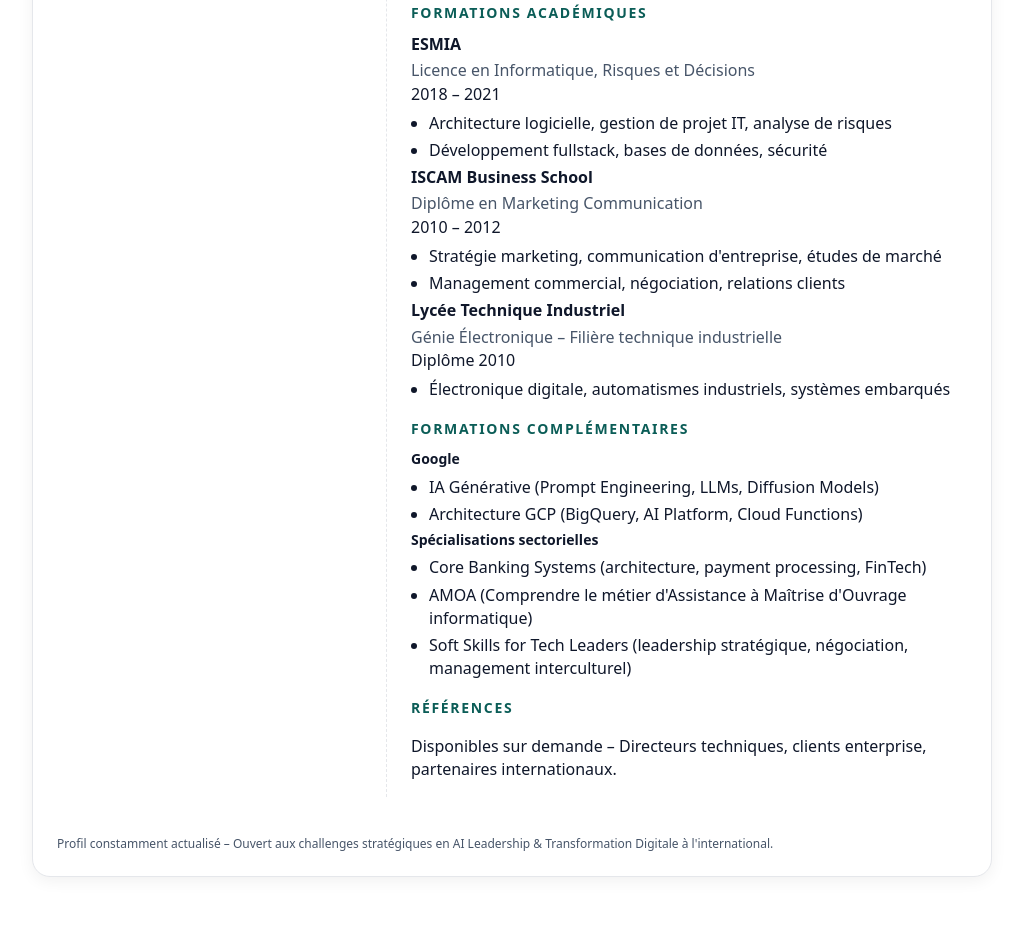
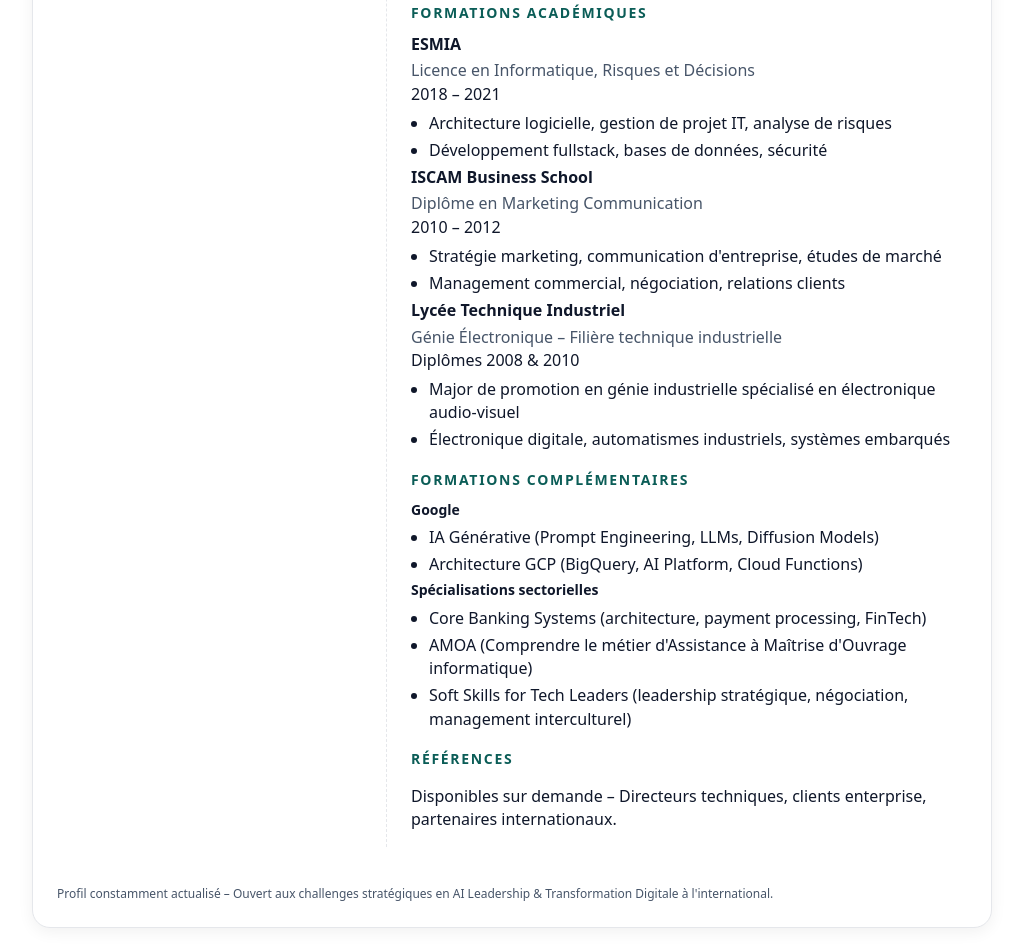
Before and after one commit to jonathan-dady/cv_jonathan_rabemananoro, a plain HTML site: page index.html in a window 1280 px wide. Shown: the part 2858-3810 px from the top of the page, without its empty margins (128-1151 px from the left). Before the commit the page ends 3759 px from the top, so only its background shows below. Drawn offline with Linux system fonts and the light colour scheme.

Commit message:
Update index.html

```diff
--- a/index.html
+++ b/index.html
@@ -439,9 +439,10 @@
                   <h3>Lycée Technique Industriel</h3>
                   <div class="muted">Génie Électronique – Filière technique industrielle</div>
                 </div>
-                <div class="when">Diplôme 2010</div>
+                <div class="when">Diplômes 2008 & 2010</div>
               </div>
               <ul class="bullets">
+                <li>Major de promotion en génie industrielle spécialisé en électronique audio-visuel</li>
                 <li>Électronique digitale, automatismes industriels, systèmes embarqués</li>
               </ul>
             </div>
```
